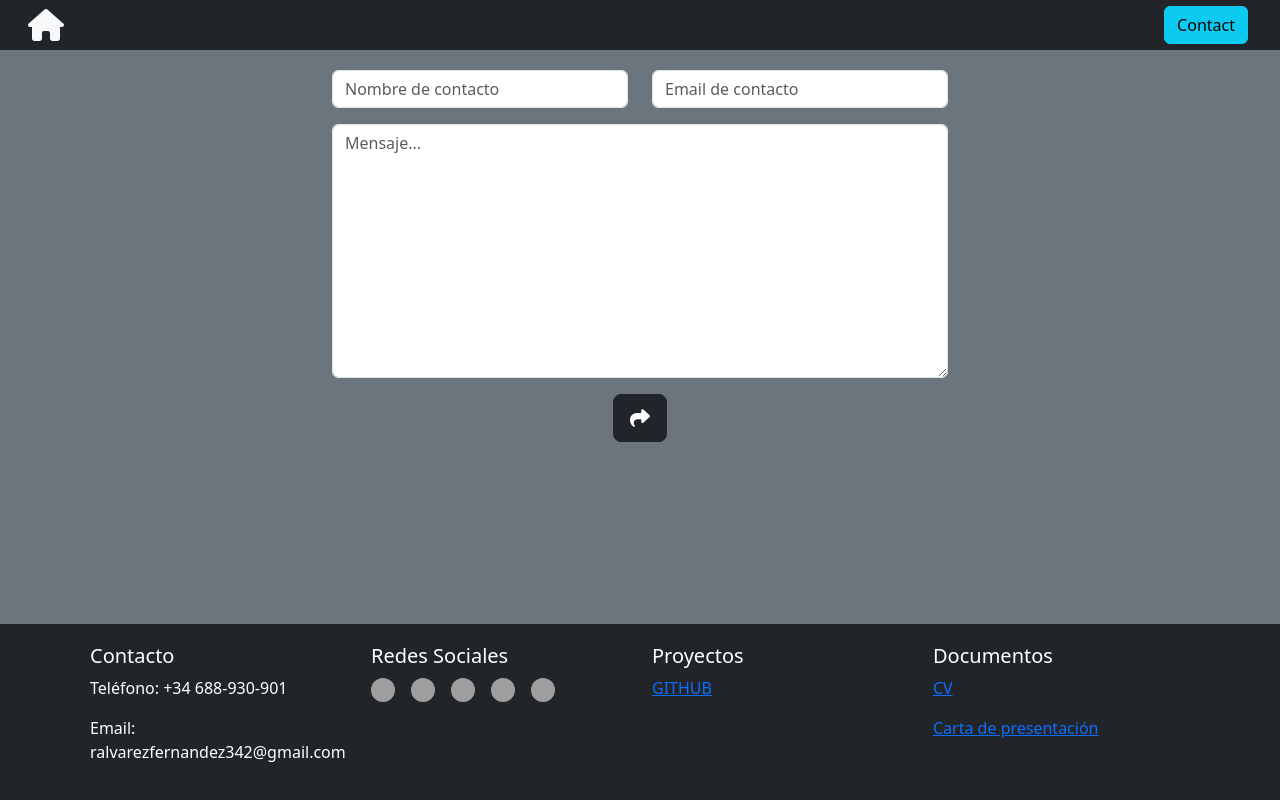
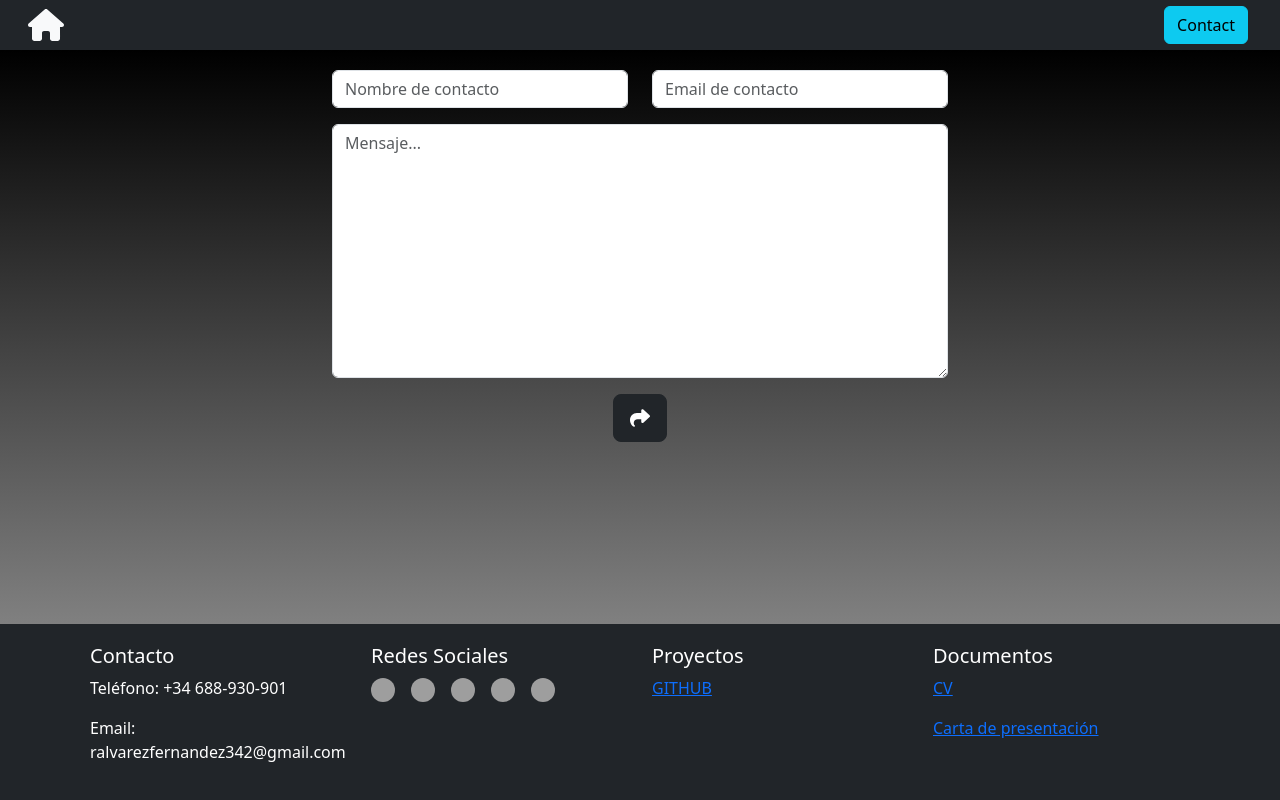
Before and after one commit to NEBUR342/portfolio, a React (Create React App) app: page /portfolio/contact in a window 1280 px wide. Built offline with nearby package versions, Linux system fonts and the light colour scheme; grey boxes are pictures that could not be loaded.

Commit message:
fondo gradiente

```diff
--- a/src/App.css
+++ b/src/App.css
@@ -112,6 +112,10 @@ main a {
   padding-right: 5px;
 }
 
-main a:hover{
+main a:hover {
   background-color: #a0a0a0;
 }
+
+.fondogradiente {
+  background-image: linear-gradient(black, grey);
+}
--- a/src/App.js
+++ b/src/App.js
@@ -38,7 +38,7 @@ const Header = () => (
 );
 
 const Main = () => (
-  <main className="container-fluid main-content bg-secondary py-1 flex-grow-1">
+  <main className="container-fluid main-content fondogradiente py-1 flex-grow-1">
     <Routes>
       <Route path="/portfolio" element={<Home />} />
       <Route path="/portfolio/contact" element={<Contact />} />
```
